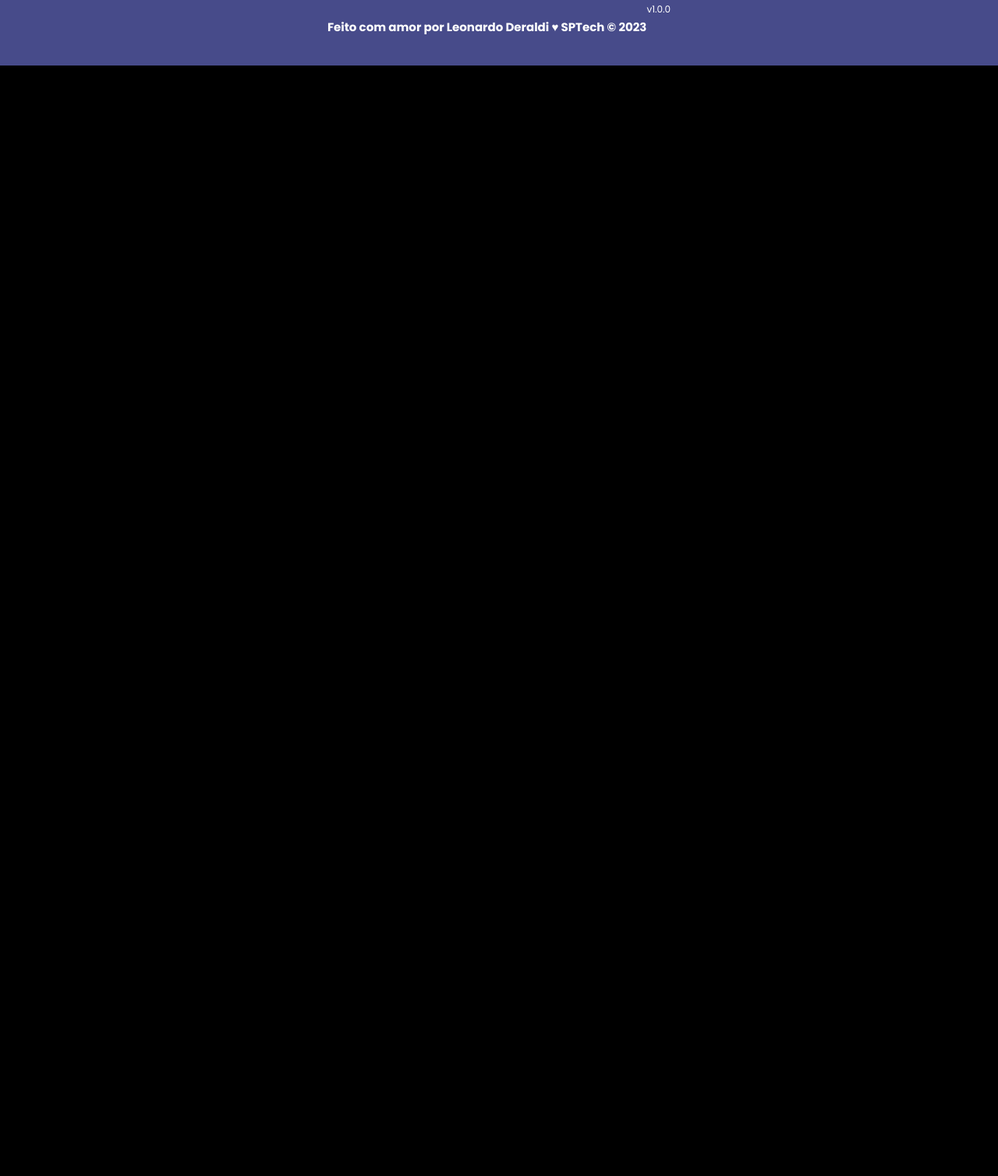
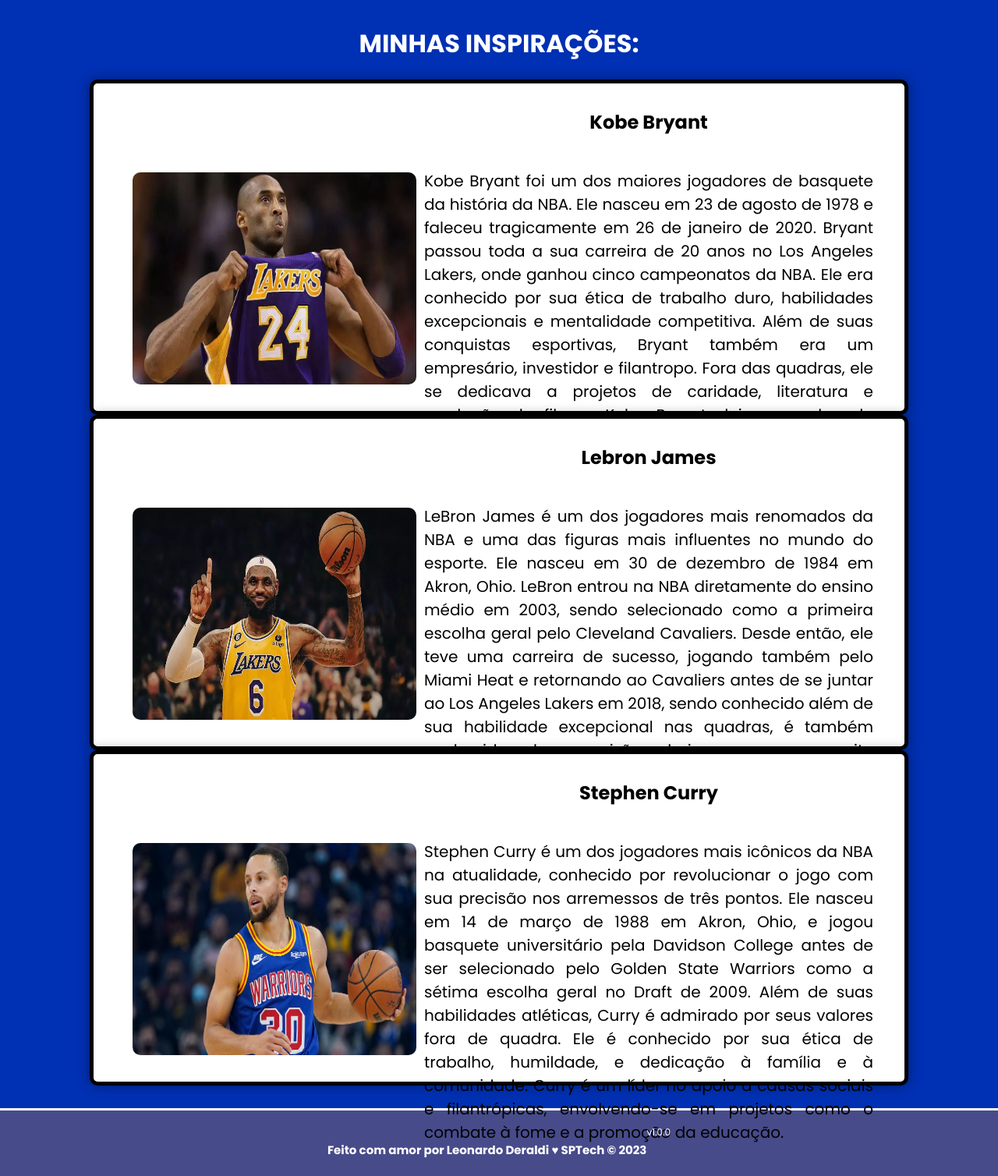
Before and after one commit to LeonardoDeraldi/Projeto-Individual, a website: page public/sobre mim.html in a window 1280 px wide. Shown: the part 752-2260 px from the top of the page at 78% size. Before the commit the page ends 836 px from the top, so only its background shows below. Drawn offline with Linux system fonts and the light colour scheme.

Commit message:
Atualizando o sobre mim

```diff
--- a/public/css/dashboards.css
+++ b/public/css/dashboards.css
@@ -470,7 +470,6 @@
   background-color: white;
   width: 90vh;
   height: 80vh;
-  text-align: center;
   border: 5px solid black;
   padding: 10px 40px;
   border-radius: 10px;
--- a/public/css/estilo.css
+++ b/public/css/estilo.css
@@ -195,6 +195,111 @@
   font-size: 12px;
 }
 
+.boxes_sobre h1{
+  color: white;
+}
+
+.container_sobre {
+  display: flex;
+  width: 90%;
+  margin: auto;
+  justify-content: space-between;
+}
+
+.titulo_sobre{
+  width: 100%;
+  height: 20%;
+  display: flex;
+}
+
+.box_sobre {
+  background-color: white;
+  width: 120vh;
+  height: 50vh;
+  border: 5px solid black;
+  padding: 10px 40px;
+  border-radius: 10px;
+  font-size: 16px;
+  box-shadow: 0px 0px 15px rgba(0, 0, 0, 0.403);
+  text-align: justify;
+  justify-content: space-between;
+}
+
+.social_sobre {
+  background-color: #0030B3;
+  display: flex;
+  height: 180vh;
+  justify-content: space-between;
+}
+
+.social_sobre .container_sobre {
+  justify-content: space-between;
+  align-items: center;
+  display: flex;
+}
+
+.social_sobre .container_sobre .boxes_sobre {
+  display: flex;
+  width: 100%;
+  padding: 30px 0;
+  flex-direction: column;
+  justify-content: space-between;
+  align-items: center;
+}
+
+.social_sobre p {
+  text-align: justify;
+}
+
+.box_sobre {
+  display: flex;
+  flex-direction: column;
+  align-items: center;
+}
+
+.content_sobre{
+  width: 100%;
+  height: 80%;
+  display: flex;
+}
+
+.img_sobre{
+  width: 40%;
+  height: 100%;
+  display: flex;
+  justify-content: center;
+  align-items: center;
+}
+
+.img_sobre img{
+  width: 95%;
+  height: 85%;
+  border-radius: 10px;
+}
+
+.texto_sobre{
+  width: 60%;
+  height: 100%;
+}
+
+.texto_sobre p{
+  font-size: 20px;
+}
+
+.space1{
+  width: 40%;
+  height: 100%;
+}
+
+.space2{
+  width: 60%;
+  height: 100%;
+  display: flex;
+  justify-content: center;
+  align-items: center;
+}
+
+
 /* LOGIN */
 
 .login {
@@ -206,7 +311,7 @@
 .login .container {
   justify-content: center;
   align-items: center;
-  height: 100%;
+  height: 79vh;
 }
 
 .card {
--- a/public/sobre mim.html
+++ b/public/sobre mim.html
@@ -55,9 +55,66 @@
                amam de paixão.</p>
         </div>
     </div>
-    <!-- simulador fim -->
-
-    <!--footer inicio-->
+    <div class="social_sobre">
+        <div class="container_sobre">
+          <div class="boxes_sobre">
+            <h1>MINHAS INSPIRAÇÕES:</h1>
+            <div class="box_sobre">
+                <div class="titulo_sobre">
+                    <div class="space1">
+                    </div>
+                    <div class="space2">
+                        <h2>Kobe Bryant</h2>
+                    </div>
+                </div>
+                <div class="content_sobre">
+                    <div class="img_sobre">
+                        <img src="./assets/imgs/kobe.jpeg" alt="">
+                    </div>
+                    <div class="texto_sobre">
+                        <p>Kobe Bryant foi um dos maiores jogadores de basquete da história da NBA. Ele nasceu em 23 de agosto de 1978 e faleceu tragicamente em 26 de janeiro de 2020. Bryant passou toda a sua carreira de 20 anos no Los Angeles Lakers, onde ganhou cinco campeonatos da NBA. Ele era conhecido por sua ética de trabalho duro, habilidades excepcionais e mentalidade competitiva. Além de suas conquistas esportivas, Bryant também era um empresário, investidor e filantropo. Fora das quadras, ele se dedicava a projetos de caridade, literatura e produção de filmes. Kobe Bryant deixou um legado duradouro no mundo do esporte e além.</p>
+                    </div>
+                </div>
+            </div>
+            <div class="box_sobre">
+                <div class="titulo_sobre">
+                    <div class="space1">
+                    </div>
+                    <div class="space2">
+                        <h2>Lebron James</h2>
+                    </div>
+                </div>
+                <div class="content_sobre">
+                    <div class="img_sobre">
+                        <img src="./assets/imgs/lebron.jpeg" alt="">
+                    </div>
+                    <div class="texto_sobre">
+                        <p>
+                            LeBron James é um dos jogadores mais renomados da NBA e uma das figuras mais influentes no mundo do esporte. Ele nasceu em 30 de dezembro de 1984 em Akron, Ohio. LeBron entrou na NBA diretamente do ensino médio em 2003, sendo selecionado como a primeira escolha geral pelo Cleveland Cavaliers. Desde então, ele teve uma carreira de sucesso, jogando também pelo Miami Heat e retornando ao Cavaliers antes de se juntar ao Los Angeles Lakers em 2018, sendo conhecido além de sua habilidade excepcional nas quadras, é também conhecido pela sua paixão pelo jogo e por seu respeito ao próximo.</p>
+                    </div>
+                </div>
+            </div>
+            <div class="box_sobre">
+                <div class="titulo_sobre">
+                    <div class="space1">
+                    </div>
+                    <div class="space2">
+                        <h2>Stephen Curry</h2>
+                    </div>
+                </div>
+                <div class="content_sobre">
+                    <div class="img_sobre">
+                        <img src="./assets/imgs/curry.jpeg" alt="">
+                    </div>
+                    <div class="texto_sobre">
+                        <p>
+                            Stephen Curry é um dos jogadores mais icônicos da NBA na atualidade, conhecido por revolucionar o jogo com sua precisão nos arremessos de três pontos. Ele nasceu em 14 de março de 1988 em Akron, Ohio, e jogou basquete universitário pela Davidson College antes de ser selecionado pelo Golden State Warriors como a sétima escolha geral no Draft de 2009. Além de suas habilidades atléticas, Curry é admirado por seus valores fora de quadra. Ele é conhecido por sua ética de trabalho, humildade, e dedicação à família e à comunidade. Curry é um líder no apoio a causas sociais e filantrópicas, envolvendo-se em projetos como o combate à fome e a promoção da educação.</p>
+                    </div>
+                </div>
+            </div>
+          </div>
+        </div>
+      </div>
     <div class="footer">
         <div class="container">
             <h4>Feito com amor por Leonardo Deraldi &hearts; SPTech &copy; 2023</h4>
```
Also changed, not shown: public/dashboard/cards.html (+6 -0 lines), public/dashboard/dashboard.html (+6 -2 lines), public/dashboard/inicio_dash.html (added, +78 -0 lines), public/assets/imgs/curry.jpeg (added), public/assets/imgs/kobe.jpeg (added), public/assets/imgs/lebron.jpeg (added), 1 other file.
